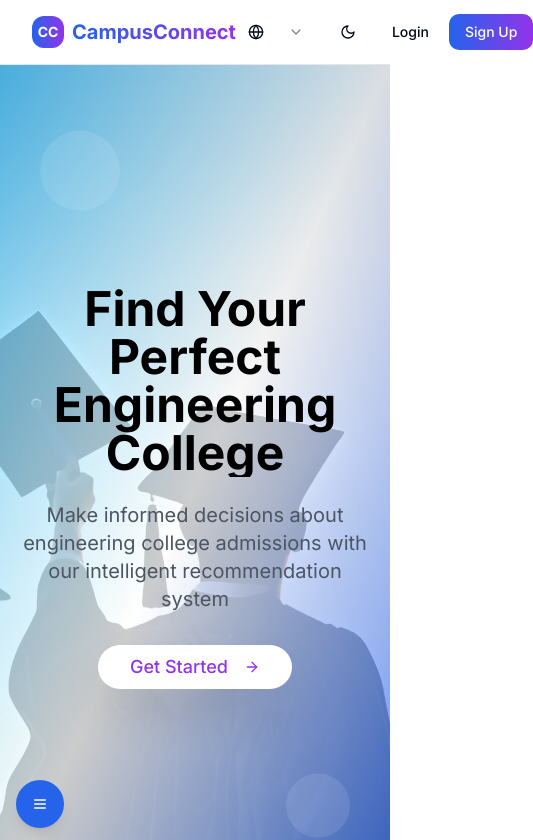
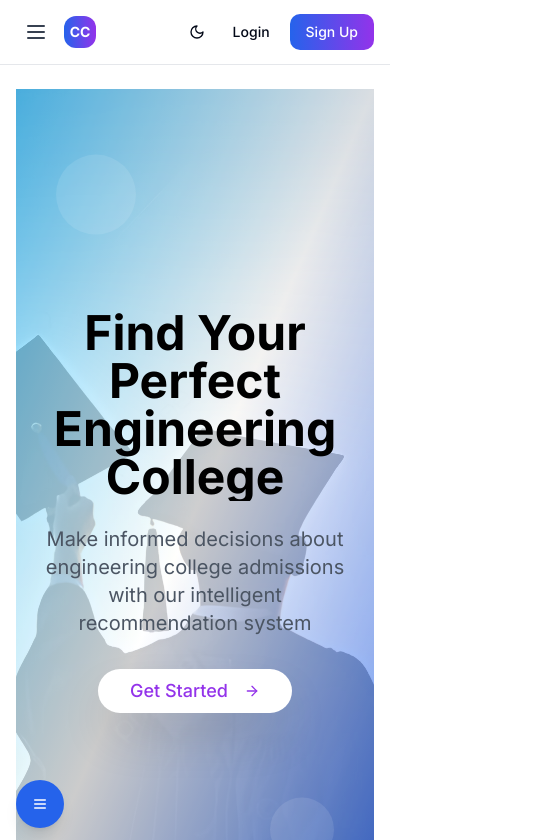
Before and after one commit to Mohanasundaram05/CampusConnect, a Next.js app: page / in a window 390 px wide. Shown: the top 840 px of the page, 533 px wide, since content can reach past the window. Built offline with nearby package versions, Linux system fonts and the light colour scheme.

Commit message:
feat: enhance layout components for improved responsiveness and styling

```diff
--- a/components/ClientLayoutWrapper.tsx
+++ b/components/ClientLayoutWrapper.tsx
@@ -19,7 +19,7 @@ export default function ClientLayoutWrapper({ children }: { children: React.Reac
         <AuthProvider>
           <div className="min-h-screen flex flex-col">
             <Navbar />
-            <main className="flex-1">{children}</main>
+            <main className="flex-1 w-full max-w-7xl mx-auto px-4 sm:px-6 lg:px-8 py-6 sm:py-8">{children}</main>
             <Footer />
           </div>
           {/* Sidebar */}
--- a/components/footer.tsx
+++ b/components/footer.tsx
@@ -37,17 +37,17 @@ export default function Footer() {
 
   return (
     <footer className="bg-gray-900 text-white">
-      <div className="max-w-7xl mx-auto px-4 py-12">
-        <div className="grid md:grid-cols-4 gap-8">
+      <div className="max-w-7xl mx-auto px-4 sm:px-6 lg:px-8 py-8 sm:py-12">
+        <div className="grid grid-cols-2 sm:grid-cols-2 md:grid-cols-4 gap-8 sm:gap-12">
           {/* Brand Section */}
-          <div className="space-y-4">
+          <div className="space-y-4 col-span-2 sm:col-span-2 md:col-span-1">
             <Link href="/" className="flex items-center space-x-2">
               <div className="w-8 h-8 bg-gradient-to-r from-blue-600 to-purple-600 rounded-lg flex items-center justify-center">
                 <span className="text-white font-bold text-sm">CC</span>
               </div>
               <span className="text-xl font-bold">CampusConnect</span>
             </Link>
-            <p className="text-gray-400 text-sm">
+            <p className="text-gray-400 text-sm max-w-xs">
               Empowering students to make informed decisions about their engineering education through AI-powered
               guidance.
             </p>
--- a/components/navbar.tsx
+++ b/components/navbar.tsx
@@ -28,15 +28,22 @@ export default function Navbar() {
     <>
       <nav className="sticky top-0 z-50 backdrop-blur-md bg-white/80 dark:bg-gray-900/80 border-b border-gray-200 dark:border-gray-700">
         <div className="max-w-7xl mx-auto px-4 sm:px-6 lg:px-8">
-          <div className="flex items-center justify-between h-16">
+          <div className="flex items-center justify-between h-16 relative">
             {/* Left section: Logo and Hamburger Menu (Desktop only) */}
             <div className="flex items-center">
+              {/* Mobile Menu Button */}
+              <button
+                onClick={() => setIsSidebarOpen(true)}
+                className="md:hidden p-2 rounded-md text-gray-700 dark:text-gray-300 hover:bg-gray-100 dark:hover:bg-gray-800"
+              >
+                <Menu className="h-6 w-6" />
+              </button>
               {/* Logo */}
-              <Link href="/" className="flex items-center space-x-2 ml-4 lg:ml-0">
+              <Link href="/" className="flex items-center space-x-2 ml-2 lg:ml-0">
                 <div className="w-8 h-8 bg-gradient-to-r from-blue-600 to-purple-600 rounded-lg flex items-center justify-center">
                   <span className="text-white font-bold text-sm">CC</span>
                 </div>
-                <span className="text-xl font-bold bg-gradient-to-r from-blue-600 to-purple-600 bg-clip-text text-transparent">
+                <span className="text-xl font-bold bg-gradient-to-r from-blue-600 to-purple-600 bg-clip-text text-transparent hidden sm:block">
                   CampusConnect
                 </span>
               </Link>
@@ -58,8 +65,9 @@ export default function Navbar() {
             </div>
 
             {/* Right section: Controls and Auth Buttons */}
-            <div className="flex items-center space-x-4">
-              {/* Language Selector */}
+            <div className="flex items-center space-x-2 sm:space-x-4">
+              {/* Language Selector - Hidden on mobile */}
+              <div className="hidden sm:block">
                 <Select value={language} onValueChange={(value) => setLanguage(value as any)}>
                   <SelectTrigger className="w-20 h-8 border-0 bg-transparent">
                     <Globe className="h-4 w-4" />
@@ -70,6 +78,7 @@ export default function Navbar() {
                     <SelectItem value="hi">HI</SelectItem>
                   </SelectContent>
                 </Select>
+              </div>
 
               {/* Theme Toggle */}
               <Button variant="ghost" size="sm" onClick={toggleTheme} className="w-8 h-8 p-0">
--- a/components/sidebar.tsx
+++ b/components/sidebar.tsx
@@ -80,7 +80,7 @@ export default function Sidebar({ isOpen, onClose }: SidebarProps) {
             initial={{ opacity: 0 }}
             animate={{ opacity: 1 }}
             exit={{ opacity: 0 }}
-            className="fixed inset-0 bg-black/20 backdrop-blur-sm z-40 hidden md:block"
+            className="fixed inset-0 bg-black/20 backdrop-blur-sm z-40"
             onClick={onClose}
           />
 
@@ -93,7 +93,7 @@ export default function Sidebar({ isOpen, onClose }: SidebarProps) {
             animate={{ x: isOpen ? 0 : "-100%" }}
             exit={{ x: "-100%" }}
             transition={{ type: "spring", damping: 20 }}
-            className={`fixed top-0 left-0 h-full w-64 bg-white dark:bg-gray-800 shadow-lg border-r border-gray-200 dark:border-gray-700 z-50 ${isOpen ? 'block' : 'hidden'} md:${isOpen ? 'block' : 'hidden'}`}
+            className="fixed top-0 left-0 h-full w-[280px] sm:w-64 bg-white dark:bg-gray-800 shadow-lg border-r border-gray-200 dark:border-gray-700 z-50 overflow-y-auto"
           >
             <div className="flex items-center justify-between h-16 px-6 border-b border-gray-200 dark:border-gray-700">
               <h2 className="text-lg font-semibold text-gray-900 dark:text-gray-100">Navigation</h2>
```
Lines whose indentation alone changed are shown as unchanged.
